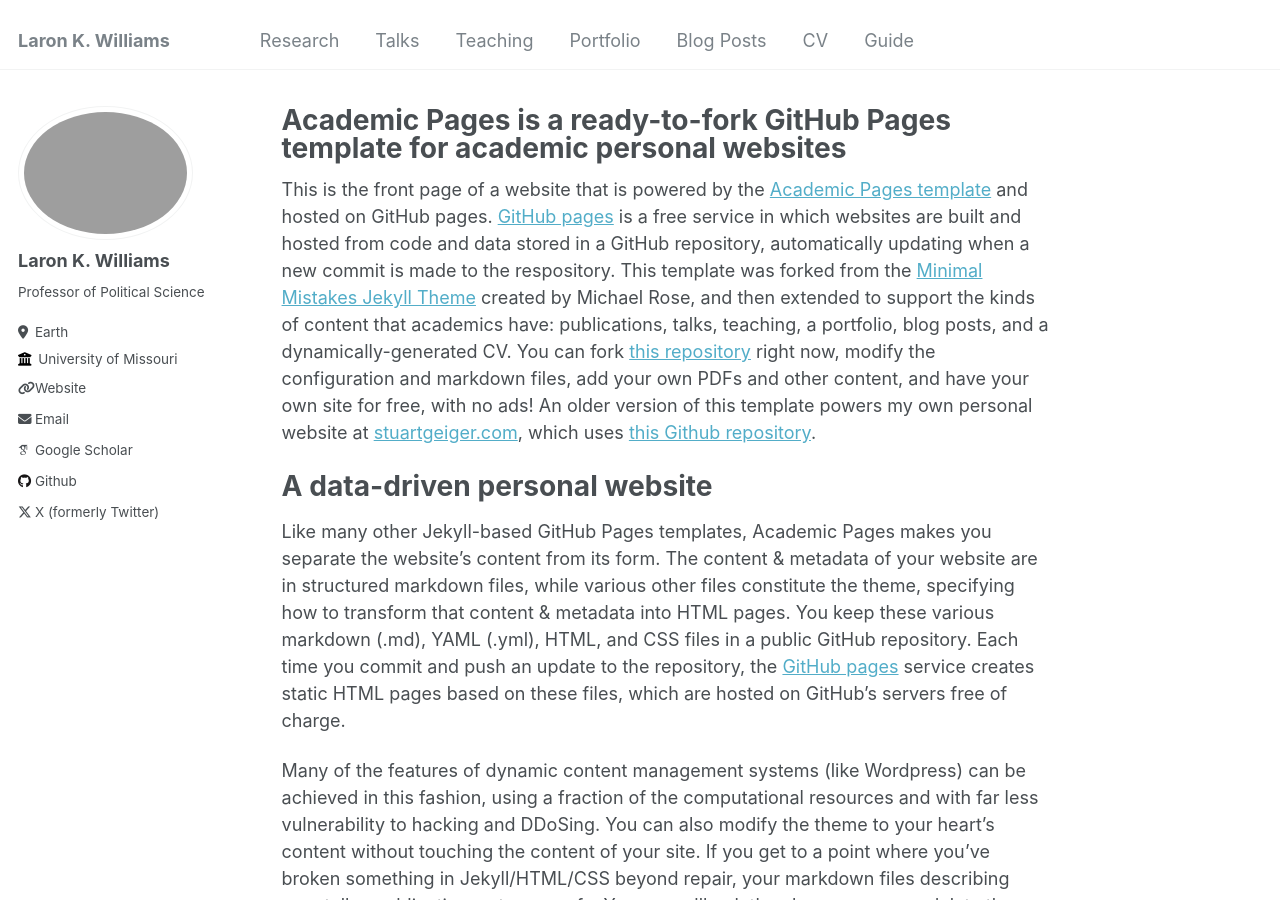
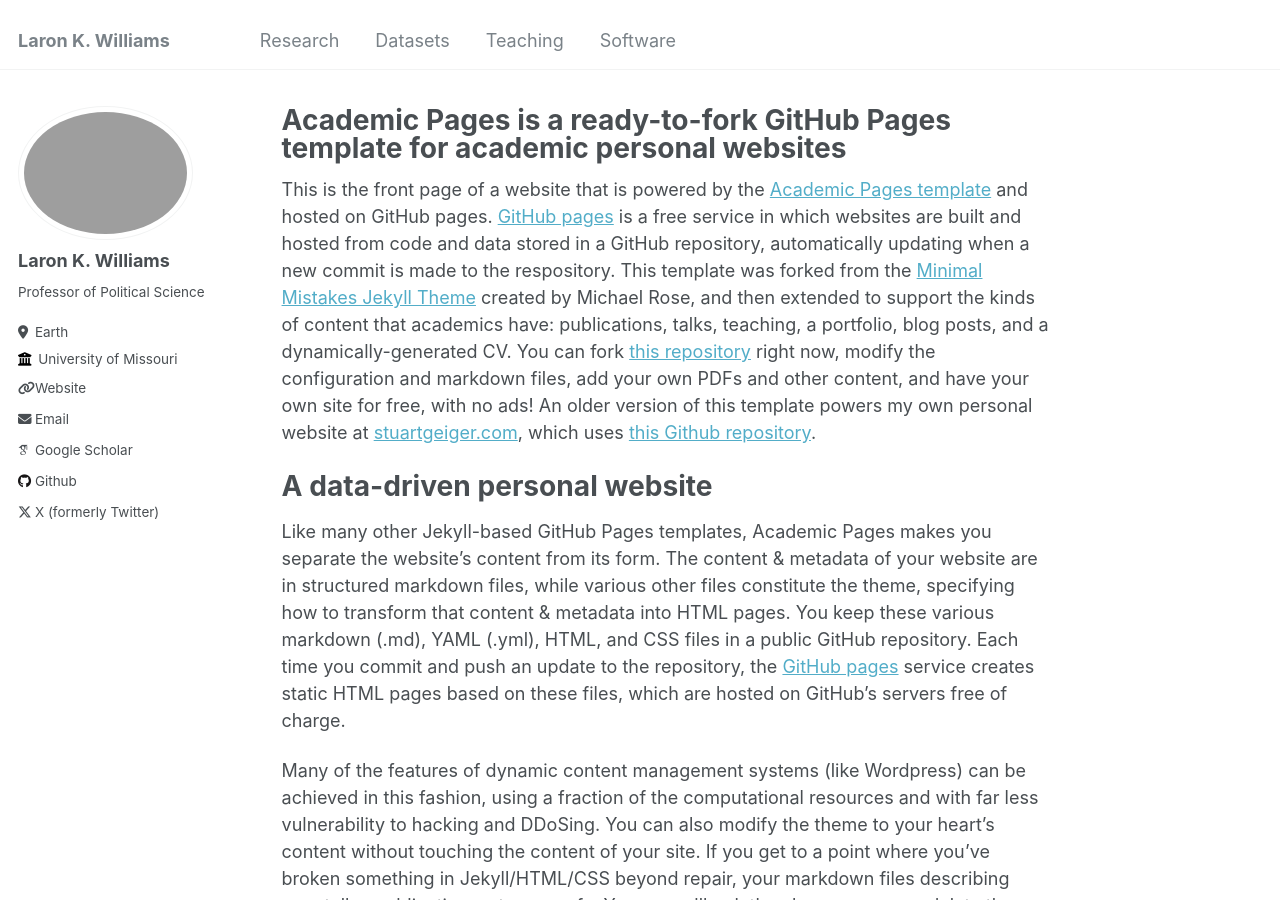
Before and after one commit to williamslaro/williamslaro.github.io, a Jekyll site: the page built from _pages/about.md, in a window 1280 px wide and 900 px high. Built offline with Jekyll 4.4.1, drawn with Linux system fonts in a browser that asks for light colours; some web fonts are replaced.

Commit message:
Update navigation.yml

```diff
--- a/_data/navigation.yml
+++ b/_data/navigation.yml
@@ -3,20 +3,11 @@
   - title: "Research"
     url: /research/
 
-  - title: "Talks"
-    url: /talks/
+  - title: "Datasets"
+    url: /datasets/
 
   - title: "Teaching"
     url: /teaching/
 
-  - title: "Portfolio"
-    url: /portfolio/
-
-  - title: "Blog Posts"
-    url: /year-archive/
-
-  - title: "CV"
-    url: /cv/
-
-  - title: "Guide"
-    url: /markdown/
+  - title: "Software"
+    url: /software/
```
